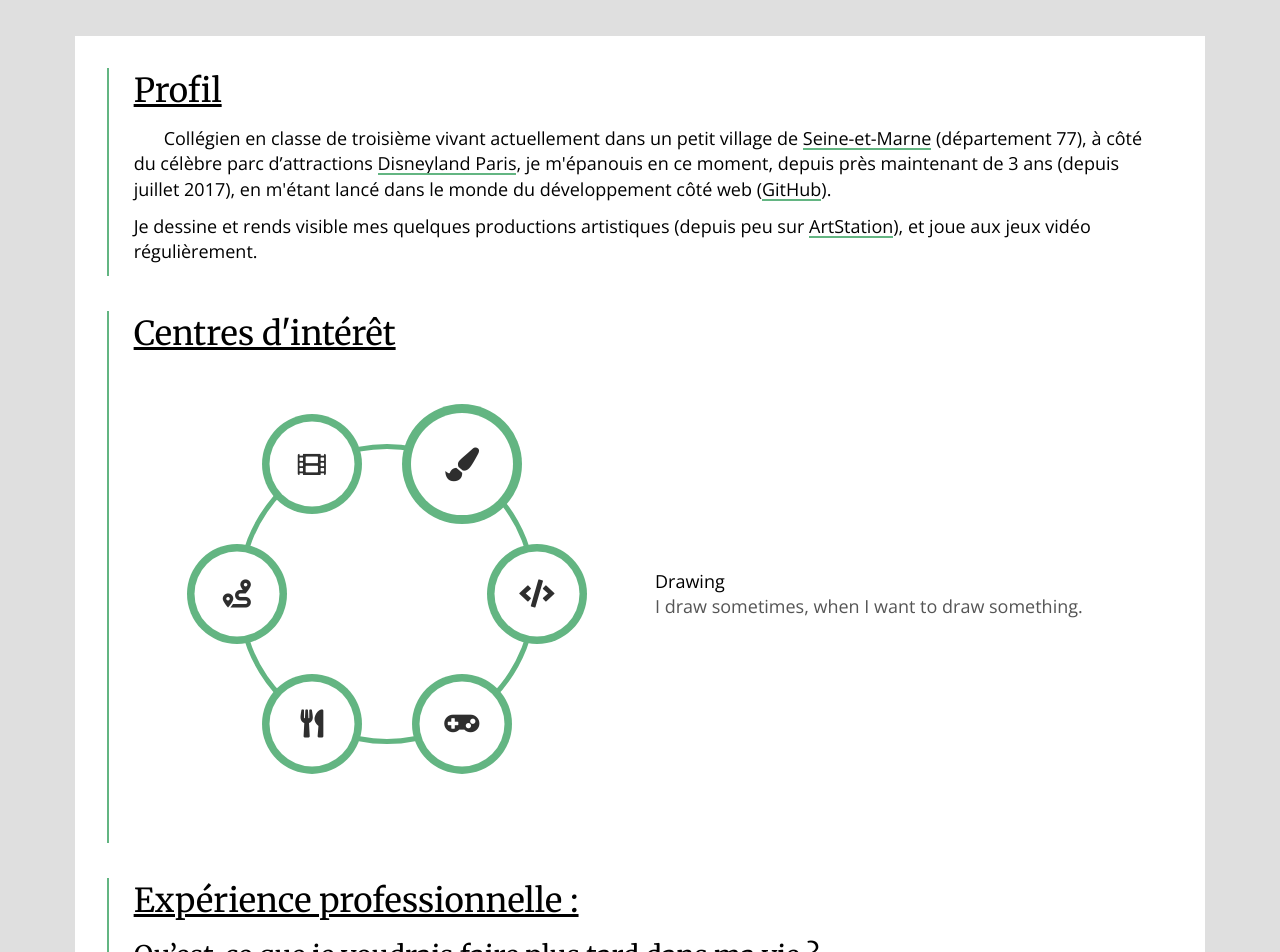
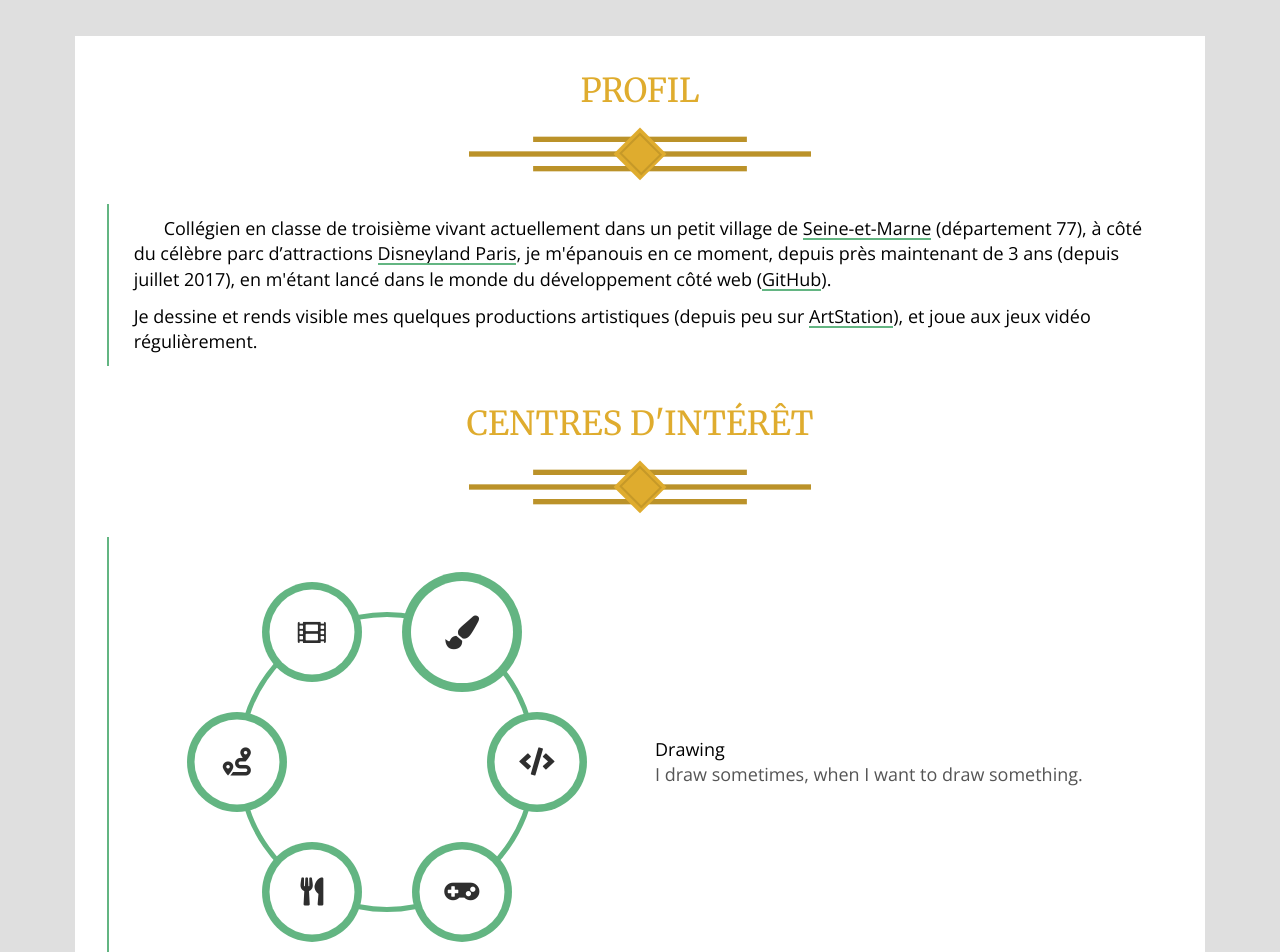
Before and after one commit to Soldat8889/portfolio, a React (Create React App) app: page /aboutme in a window 1280 px wide. Shown: the part 1060-2012 px from the top of the page. Built offline with nearby package versions, Linux system fonts and the light colour scheme.

Commit message:
[Add] Checkpoints Behavior [Edit] Title Lvl 2

```diff
--- a/src/App.js
+++ b/src/App.js
@@ -42,7 +42,7 @@ const modes = {
         "--main-bg-color-deep": "#111111",
         "--main-bg-color-box": "#1d1d1d",
         "--main-shadow-color": "#121212",
-        "--main-contrast-color": "#1E4029"
+        "--main-contrast-color": "#63B582"
     }
 };
 
--- a/src/components/AboutMe.js
+++ b/src/components/AboutMe.js
@@ -13,19 +13,60 @@ import Carousel from "../utils/Carousel";
 
 function AboutMe() {
     const theme = useContext(ThemeContext);
+    const [currentCheckpoint, setCurrentCheckpoint] = useState(0);
 
     useEffect(function componentDidMount() {
         const pageContent = document.querySelector(".page-content");
 
         pageContent.classList.add("page-fullscreen");
 
+        // Call it
+        observerHandler();
+
         return () => {
             pageContent.classList.remove("page-fullscreen");
         };
     }, []);
 
+    function observerHandler() {
+        // Collected with [data-observer] attr
+        const checkpoints = [];
+
+        const items = document.querySelectorAll("[data-observer]");
+        items.forEach((item) => {
+            checkpoints.push(window.scrollY + item.getBoundingClientRect().top - window.innerHeight + item.getBoundingClientRect().height);
+        });
+
+        // Scroll Up Behavior
+        // e.g.
+        // STAGE[0] SCROLL -> 0 - NEXT CHECKPOINT AT 500
+        // STAGE[0] *Scroll Up* -> 501 - STAGE IS NOW STAGE[1] - NEXT CHECKPOINT AT 1200
+        if(checkpoints[currentCheckpoint] < window.scrollY) {
+            setCurrentCheckpoint(currentCheckpoint + 1);
+        }
+
+        // Scroll Down Behavior
+        // e.g.
+        // STAGE[1] SCROLL -> 501 - PREVIOUS CHECKPOINT AT 500
+        // STAGE[1] *Scroll Down* -> 400 - STAGE IS NOW STAGE[0] - PREVIOUS CHECKPOINT: NONE
+        if(checkpoints[currentCheckpoint - 1] > window.scrollY) {
+            setCurrentCheckpoint(currentCheckpoint - 1);
+        }
+    }
+
+    useEffect(function bindingEvents() {
+        window.addEventListener("scroll", observerHandler);
+        window.addEventListener("resize", observerHandler);
+
+        return () => {
+            window.removeEventListener("scroll", observerHandler);
+            window.removeEventListener("resize", observerHandler);
+        };
+    }, [observerHandler]);
+
     return (
         <Fragment>
+            <h1 style={{fontSize: "10vw", position: "fixed", zIndex: "100"}}>{currentCheckpoint}</h1>
             <div className="page-content page-part-wrapper">
                 <div className="Slider Slider_template" style={{transform: `translateY(-50%)`}}>
                     <AboutMeComponent />
@@ -34,12 +75,12 @@ function AboutMe() {
             <div className={`page-content page-part-wrapper Article_background Article_background_first ${theme.theme === "light" ? "Article_background_minds" : "Article_background_minds_dark"}`}>
                 <div className="Article">
                     <div className="Article__title_wrapper">
-                        <h1 className="Article__title_level-1">Qui suis-je ?</h1>
+                        <h1 className="Article__title_level-1">Qui suis-je ?</h1>
                     </div>
                     <FirstPart />
                 </div>
             </div>
-            <div className={`page-content page-part-wrapper Article_background ${theme.theme === "light" ? "Article_background_minds" : "Article_background_minds_dark"}`}>
+            <div className={`page-content page-part-wrapper Article_background ${theme.theme === "light" ? "Article_background_minds" : "Article_background_minds_dark"}`}>
                 <div className="Article">
                     <div className="Article__title_wrapper">
                         <h1 className="Article__title_level-1">En savoir plus sur moi</h1>
@@ -48,6 +89,15 @@ function AboutMe() {
                 </div>
             </div>
         </Fragment>
+    );
+}
+
+function CubicHeader(props) {
+    return (
+        <div className="Article__header">
+            <h2 className="Article__title_level-2" data-observer>{props.title}</h2>
+            <img src="/images/aboutme-illustrations/delimiter.svg" />
+        </div>
     );
 }
 
@@ -61,8 +111,8 @@ function Profile() {
     return (
         <Fragment>
             <div className="Article__section_theme Article__container" data-index="first" id="profile">
+                <CubicHeader title="Profil" />
                 <div className="Article_indent">
-                    <h2 className="Article__title_level-2">Profil</h2>
                     <p className="Article__text Article__text_indent">
                         Collégien en classe de troisième vivant actuellement dans un petit village de <Link href="https://www.google.com/maps/place/Seine-et-Marne/@48.6185381,2.4152656,9z">Seine-et-Marne</Link> (département 77), à côté du célèbre parc d’attractions <Link href="https://www.google.com/maps/place/Disneyland+Paris/@48.8690416,2.7905893,16z">Disneyland Paris</Link>, je m'épanouis en ce moment, depuis près maintenant de 3 ans (depuis juillet 2017), en m'étant lancé dans le monde du développement côté web (<Link href="https://github.com/Soldat8889">GitHub</Link>).
                     </p>
@@ -93,8 +143,8 @@ function Interest() {
 
     return (
         <div className="Article__section_theme Article__container" id="interest">
+            <CubicHeader title="Centres d'intérêt" />
             <div className="Article_indent">
-                <h2 className="Article__title_level-2">Centres d'intérêt</h2>
                 <div className="Article__section">
                     <div className="col-m-6">
                         <ul className="circle-container" data-section="hobbies-section">
@@ -165,10 +215,10 @@ function Experience() {
     return (
         <Fragment>
             <div className="Article__section_theme Article__container" data-index="last" id="experience">
+                <CubicHeader title="Expérience professionnelle" />
                 <div className="Article_indent">
-                    <h2 className="Article__title_level-2">Expérience professionnelle :</h2>
                     <div className="Article__section">
-                        <h3 className="Article__title_level-3">Qu’est-ce que je voudrais faire plus tard dans ma vie ?</h3>
+                        <h3 className="Article__title_level-3">Qu’est-ce que je voudrais faire plus tard dans ma vie ?</h3>
                         <p className="Article__text">
                             <span className="Article__text_bold">Être architecte.</span>
                         </p>
@@ -251,8 +301,8 @@ function Project() {
     return (
         <Fragment>
             <div className="Article__section_theme Article__container" data-index="first" id="project">
+                <CubicHeader title="Projets" />
                 <div className="Article_indent">
-                    <h2 className="Article__title_level-2">Projets :</h2>
                     <div className="Article__section">
                         <h3 className="Article__title_level-3">Mes quelques dessins !</h3>
                     </div>
@@ -305,8 +355,8 @@ function Project() {
 function Contact() {
     return (
         <div className="Article__section_theme Article__container" data-index="last" id="contact">
+            <CubicHeader title="Comment me contacter ?" />
             <div className="Article_indent">
-                <h2 className="Article__title_level-2">Comment me contacter ?</h2>
                 <div className="Article__section">
                     <p className="Article__text">
                         <a href="mailto:lucas.syhanath@gmail.com" className="Article__text_bold Article__link email">
@@ -367,21 +417,21 @@ function SecondPart() {
     return (
         <div className="Article__section" id="show-me-more">
             <div className="Article__section_theme Article__container" id="why-and-how" data-index="first">
+                <CubicHeader title="Le pourquoi du comment j’ai commencé la programmation" />
                 <div className="Article_indent">
-                    <h2 className="Article__title_level-2">Le pourquoi du comment j’ai commencé la programmation</h2>
                     <div className="Article__section_theme Article_indent" id="why">
-                        <h3 className="Article__title_level-3">Pourquoi ai-je commencé à m'intéresser à écrire des lignes de code ?</h3>
+                        <h3 className="Article__title_level-3">Pourquoi ai-je commencé à m'intéresser à écrire des lignes de code ?</h3>
                         <p className="Article__text Article__text_indent">
                             Étant une personne curieuse, j’ai débuté à coder dans ma chambre parce que je voulais savoir comment tous ces sites web étaient construits.
                             <br />
-                            Comment se faisait-il, alors que ce n’était que des instructions qui se suivent, créaient une chose qui était concrètement visible ?
+                            Comment se faisait-il, alors que ce n’était que des instructions qui se suivent, créaient une chose qui était concrètement visible ?
                         </p>
                         <p className="Article__text">
                             Mais tout m'était inconnu… autant de notions à découvrir, comme des concepts abstraits (tels que les class, object, les paradigmes de programmation), ou comment fonctionne ceci ou cela.
                         </p>
                     </div>
                     <div className="Article__section_theme Article_indent Article__container" id="how">
-                        <h3 className="Article__title_level-3">Comment est-ce que j’ai commencé à apprécié la programmation ?</h3>
+                        <h3 className="Article__title_level-3">Comment est-ce que j’ai commencé à apprécié la programmation ?</h3>
                         <p className="Article__text Article__text_indent">
                             Quand on y pense, la programmation n’est pas seulement du code avec des suites d’instructions que nous pouvons pas comprendre.
                             <br />
@@ -402,8 +452,8 @@ function SecondPart() {
                 </div>
             </div>
             <div className="Article__section_theme Article__container" id="what" data-index="last">
+                <CubicHeader title="Qu’est-ce que la programmation m’a fait apprendre ?" />
                 <div className="Article_indent">
-                    <h2 className="Article__title_level-2">Qu’est-ce que la programmation m’a fait apprendre ?</h2>
                     <div className="Article__section">
                         <p className="Article__text">
                             Le monde de la programmation évolue de façon constante.
--- a/src/components/Body/AboutMe.js
+++ b/src/components/Body/AboutMe.js
@@ -13,7 +13,7 @@ function AboutMe(props) {
                 <ThemeContext.Consumer>
                     {({theme}) => (
                         <section className="Slider__section Slider_wrapper container" data-slide={props.slide}>
-                            <div className="Home__background Home__background__scene_aboutme" style={theme === "dark" ? {backgroundColor: "#224f31"} : null}>
+                            <div className="Home__background Home__background__scene_aboutme" style={theme === "dark" ? {backgroundColor: "unset"} : null}>
                                 <Hero />
                             </div>
                             <div className="Slider__title Slider__box">
--- a/src/styles/scss/layouts/_article.scss
+++ b/src/styles/scss/layouts/_article.scss
@@ -1,5 +1,5 @@
 %Article__title {
-    margin-bottom: $inline_margin;
+    margin-bottom: $basic_margin;
 
     color: $--main-txt-color;
     color: var(--main-txt-color);
@@ -204,6 +204,18 @@ $Article__text: 1.8rem;
         }
     }
 
+    &__header {
+        display: flex;
+        flex-direction: column;
+        justify-content: center;
+        align-items: center;
+        margin-bottom: $separate_margin;
+
+        &__cubic {
+            fill: $--main-gold-color;
+        }
+    }
+
     &__title {
         &_wrapper {
             position: absolute;
@@ -226,8 +238,11 @@ $Article__text: 1.8rem;
             }
 
             &-2 {
-                text-decoration: underline;
                 font-size: $Article__title_lvl2;
+                color: $--main-gold-color;
+                text-transform: uppercase;
+                text-align: center;
+
                 @extend %Article__title;
             }
 
--- a/src/styles/scss/tools/_private-variables.scss
+++ b/src/styles/scss/tools/_private-variables.scss
@@ -11,6 +11,7 @@ $lo_tr: 1000ms;
 // Variables of size
 $basic_margin: 8px;
 $inline_margin: 12px;
+$separate_margin: 18px;
 $box_margin: 24px;
 
 // Variables of color
@@ -24,6 +25,7 @@ $--main-bg-color-deep: #dfdfdf;
 $--main-bg-color-box: #f0f0f0;
 $--main-shadow-color: #191919;
 $--main-contrast-color: #63B582;
+$--main-gold-color: #dfac2e;
 
 // Variables of fonts
 $title_font: "QuickSand", -apple-system, BlinkMacSystemFont, "Segoe UI", Roboto, Oxygen-Sans, Ubuntu, Cantarell, "Helvetica Neue", sans-serif;
```
Also changed, not shown: public/images/aboutme-illustrations/delimiter.svg (added).
